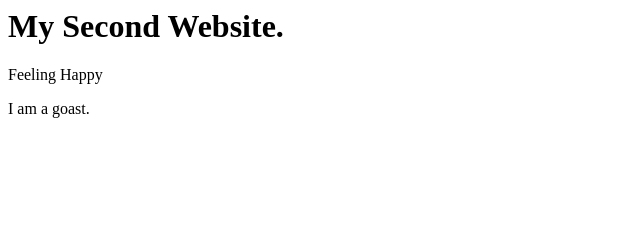
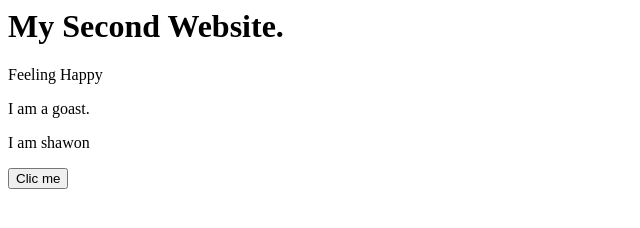
Before and after one commit to Muntasir-Shawon/my-second-website, a plain HTML site: page index.html in a window 1280 px wide. Shown: the whole page, without its empty margins (0-640 px from the left). Drawn offline with Linux system fonts and the light colour scheme.

Commit message:
New adding

```diff
--- a/index.html
+++ b/index.html
@@ -3,5 +3,7 @@
         <h1>My Second Website.</h1>
         <p>Feeling Happy</p>
         <p>I am a goast.</p>
+        <p>I am shawon</p>
+        <button>Clic me</button>
     </body>
 </html>
```
